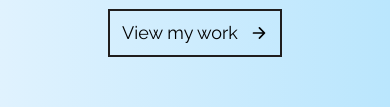
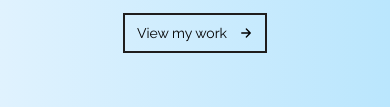
Before and after one commit to Arkorede/my-website, a website: page index.html in a window 390 px wide. Shown: the part 391-498 px from the top of the page. Drawn offline with nearby package versions, Linux system fonts and the light colour scheme.

Commit message:
feat: adjusted font-size of 'view my work' button on mobile screen

```diff
--- a/index.html
+++ b/index.html
@@ -88,7 +88,7 @@
         <p class="">I'm a Front-end Developer.</p>
         <!-- <br/> -->
 <div class="p-3">
-  <a href="portfolio.html" class="btn--work text-lg flex items-center justify-center gap-3 border-[#1f1d1d] border-2 px-3 py-2">
+  <a href="portfolio.html" class="btn--work text-sm flex items-center justify-center gap-3 border-[#1f1d1d] border-2 px-3 py-2 md:text-lg">
     <p>View my work</p>
     <ion-icon name="arrow-forward-outline"></ion-icon></span>
   </a>
```
